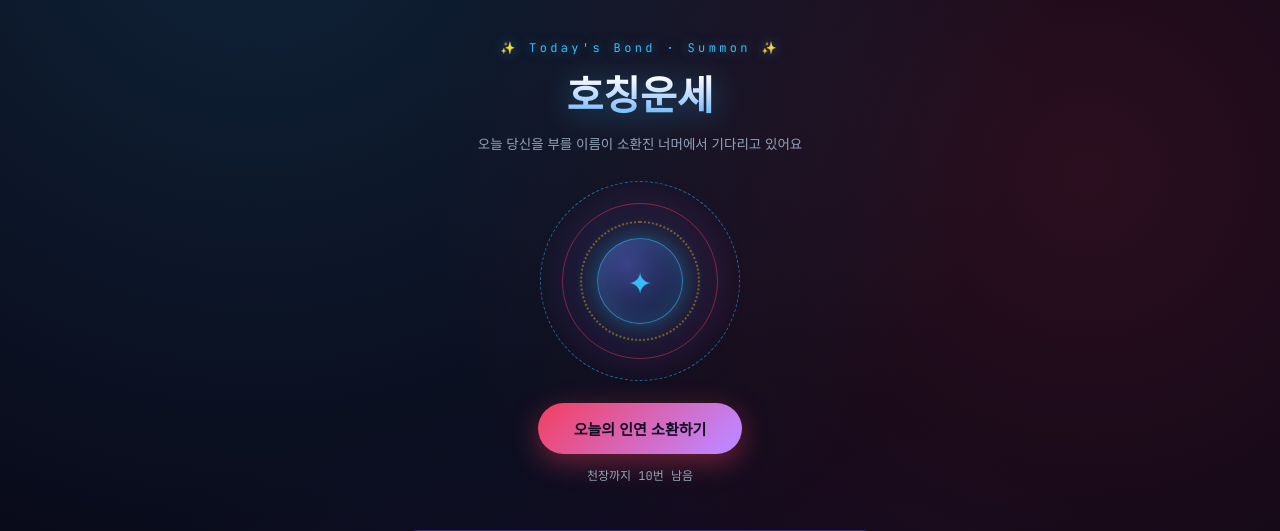
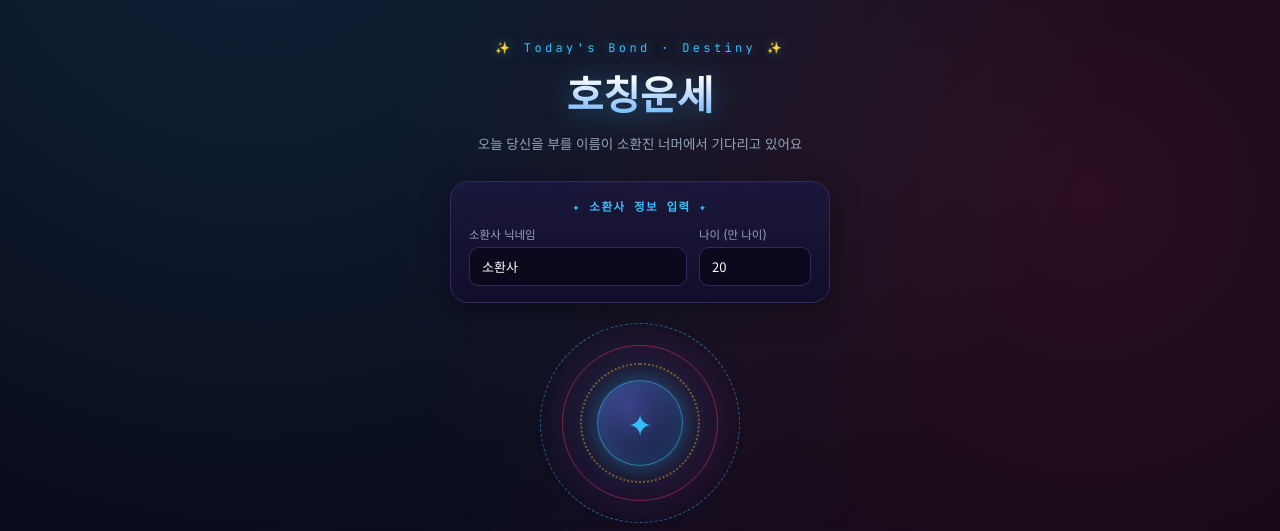
Before and after one commit to pbsu0413-byte/takufortune, a Flask app: page / in a window 1280 px wide. Shown: the top 531 px of the page. Run offline with Flask 3, Linux system fonts and the light colour scheme; data comes from the database, SQL or seed files in the repository; data that the repository does not hold is empty.

Commit message:
Feat: Add Summoner Nickname and Age profile personalization with localStorage sync and personalized fortune card engraving

```diff
--- a/static/script.js
+++ b/static/script.js
@@ -85,6 +85,38 @@
   const modalConfirm     = document.getElementById('modalConfirm');
 
   let currentResult = TODAY_RESULT || null;
+
+  // ============================================================
+  // 소환사 프로필 (닉네임 & 나이) 관리
+  // ============================================================
+  const userNameInput  = document.getElementById('userNameInput');
+  const userAgeInput   = document.getElementById('userAgeInput');
+  const mainFortuneGreeting = document.getElementById('mainFortuneGreeting');
+  const mFortuneGreeting    = document.getElementById('mFortuneGreeting');
+  const mainCardOwnerBadge  = document.getElementById('mainCardOwnerBadge');
+  const cardBackOwnerText   = document.getElementById('cardBackOwnerText');
+
+  function getProfile() {
+    const name = (userNameInput && userNameInput.value.trim()) || localStorage.getItem('tf_name') || '소환사';
+    const age  = (userAgeInput && userAgeInput.value.trim()) || localStorage.getItem('tf_age') || '20';
+    return { name, age };
+  }
+
+  function saveProfile() {
+    if (userNameInput) localStorage.setItem('tf_name', userNameInput.value.trim() || '소환사');
+    if (userAgeInput)  localStorage.setItem('tf_age', userAgeInput.value.trim() || '20');
+  }
+
+  // 로컬스토리지에서 복원
+  if (userNameInput && localStorage.getItem('tf_name')) {
+    userNameInput.value = localStorage.getItem('tf_name');
+  }
+  if (userAgeInput && localStorage.getItem('tf_age')) {
+    userAgeInput.value = localStorage.getItem('tf_age');
+  }
+  if (userNameInput) userNameInput.addEventListener('input', saveProfile);
+  if (userAgeInput)  userAgeInput.addEventListener('input', saveProfile);
+
   let pendingData = null;
   let isPulling   = false;
   let currentCleanup = null;
@@ -155,6 +187,13 @@
     mRarityBadge.textContent = data.tier;
     mTermText.textContent    = data.term;
     mGameText.textContent    = data.game;
+    const prof = getProfile();
+    if (mFortuneGreeting) {
+      mFortuneGreeting.textContent = `📜 [ ${prof.name} (${prof.age}세) 님의 오늘의 인연 ]`;
+    }
+    if (cardBackOwnerText) {
+      cardBackOwnerText.textContent = `${prof.name} 님의 인연이 개봉됩니다...`;
+    }
     mFortuneText.textContent = data.text;
     mLuckyColor.textContent  = data.color;
     mLuckyNumber.textContent = data.num;
@@ -682,6 +721,13 @@
       mainRarityBadge.textContent = data.tier;
       mainTermText.textContent    = data.term;
       mainGameText.textContent    = data.game;
+      const prof = getProfile();
+      if (mainFortuneGreeting) {
+        mainFortuneGreeting.textContent = `📜 [ ${prof.name} (${prof.age}세) 님의 오늘의 인연 ]`;
+      }
+      if (mainCardOwnerBadge) {
+        mainCardOwnerBadge.textContent = `✦ ${prof.name} 님의 소환 결과 ✦`;
+      }
       mainFortuneText.textContent = data.text;
       mainLuckyColor.textContent  = data.color;
       mainLuckyNumber.textContent = data.num;
--- a/static/style.css
+++ b/static/style.css
@@ -520,3 +520,32 @@ h3{font-size:13px;color:var(--muted);margin:0 0 14px;font-weight:700;letter-spac
 .dot-R{background:var(--silver);}
 .empty-msg{color:var(--muted);font-size:13px;}
 footer{text-align:center;color:var(--muted);font-size:11.5px;margin-top:34px;line-height:1.6;}
+
+/* ---- 소환사 프로필 입력 폼 ---- */
+.profile-card{
+  width:100%;max-width:380px;background:linear-gradient(180deg, rgba(28,24,62,0.85), rgba(18,14,42,0.92));
+  border:1px solid var(--line);border-radius:18px;padding:16px 18px;margin-bottom:20px;
+  box-shadow:0 8px 30px rgba(0,0,0,0.35);backdrop-filter:blur(6px);
+}
+.profile-card-title{
+  font-family:'JetBrains Mono',monospace;font-size:11.5px;font-weight:700;letter-spacing:1.5px;
+  color:var(--cyan);text-align:center;margin-bottom:12px;
+}
+.profile-fields{display:flex;gap:12px;}
+.field-group{flex:1;display:flex;flex-direction:column;gap:5px;}
+.field-group label{
+  font-size:11.5px;color:var(--muted);font-weight:500;
+}
+.field-group input{
+  background:rgba(10,7,24,0.8);border:1px solid var(--line);border-radius:10px;
+  padding:9px 12px;color:#fff;font-size:13px;font-family:'Noto Sans KR',sans-serif;
+  transition:all .2s;outline:none;
+}
+.field-group input:focus{
+  border-color:var(--cyan);box-shadow:0 0 12px rgba(56,189,248,0.3);background:rgba(15,11,35,0.95);
+}
+
+.fortune-owner-greeting{
+  font-family:'JetBrains Mono',monospace;font-size:12px;color:var(--cyan);
+  margin:0 0 6px;font-weight:700;letter-spacing:0.5px;
+}
--- a/templates/index.html
+++ b/templates/index.html
@@ -6,20 +6,35 @@
 <title>호칭운세</title>
 <link rel="preconnect" href="https://fonts.googleapis.com">
 <link href="https://fonts.googleapis.com/css2?family=Cinzel+Decorative:wght@700;900&family=Black+Han+Sans&family=Noto+Sans+KR:wght@400;500;700&family=JetBrains+Mono:wght@400;600;700&display=swap" rel="stylesheet">
-<link rel="stylesheet" href="{{ url_for('static', filename='style.css') }}?v=20260827_02">
+<link rel="stylesheet" href="{{ url_for('static', filename='style.css') }}?v=20260827_05">
 </head>
 <body>
   <div class="page">
     <header>
-      <p class="eyebrow">✨ Today's Bond · Summon ✨</p>
+      <p class="eyebrow">✨ Today's Bond · Destiny ✨</p>
       <h1>호칭운세</h1>
       <p class="sub">오늘 당신을 부를 이름이 소환진 너머에서 기다리고 있어요</p>
     </header>
 
-    <!-- 메인 히어로 섹션 (뽑기 전: 오브 / 뽑은 후: 결과 카드) -->
+    <!-- 메인 히어로 섹션 (뽑기 전: 오브 + 프로필 입력 / 뽑은 후: 결과 카드) -->
     <section class="main-hero">
-      <!-- 1) 아직 안 뽑았을 때: 소환 오브 -->
+      <!-- 1) 아직 안 뽑았을 때: 소환사 프로필 입력 + 소환 오브 -->
       <div class="orb-wrap" id="orbWrap" {% if already_pulled %}hidden{% endif %}>
+        <!-- 소환사 운세 정보 입력 폼 -->
+        <div class="profile-card">
+          <div class="profile-card-title">✦ 소환사 정보 입력 ✦</div>
+          <div class="profile-fields">
+            <div class="field-group">
+              <label for="userNameInput">소환사 닉네임</label>
+              <input type="text" id="userNameInput" placeholder="예: 샬레의 센세, 지휘관" maxlength="12" value="소환사">
+            </div>
+            <div class="field-group">
+              <label for="userAgeInput">나이 (만 나이)</label>
+              <input type="number" id="userAgeInput" placeholder="예: 24" min="1" max="120" value="20">
+            </div>
+          </div>
+        </div>
+
         <div class="orb" id="orb">
           <div class="orb-aura"></div>
           <div class="ring ring1"></div>
@@ -33,7 +48,7 @@
 
       <!-- 2) 이미 뽑았을 때: 메인 화면에 상시 전시되는 결과 카드 -->
       <div class="main-card-wrap" id="mainCardWrap" {% if not already_pulled %}hidden{% endif %}>
-        <div class="main-card-badge">✦ 오늘의 소환 결과 ✦</div>
+        <div class="main-card-badge" id="mainCardOwnerBadge">✦ 오늘의 소환 결과 ✦</div>
         <div class="card main-display-card tier-{{ today_result_json.tier if today_result_json else 'SSR' }}" id="mainDisplayCard">
           <div class="card-art-wrap">
             <img class="card-art-img" id="mainCardArt" src="/static/images/{{ today_result_json.entry_id if today_result_json else 'sense' }}.svg" alt="">
@@ -42,6 +57,7 @@
           <h2 class="term" id="mainTermText">{{ today_result_json.term if today_result_json else '' }}</h2>
           <p class="game" id="mainGameText">{{ today_result_json.game if today_result_json else '' }}</p>
           <div class="divider"></div>
+          <p class="fortune-owner-greeting" id="mainFortuneGreeting"></p>
           <p class="fortune" id="mainFortuneText">{{ today_result_json.text if today_result_json else '' }}</p>
           <div class="details">
             <span>행운의 색 <b id="mainLuckyColor">{{ today_result_json.color if today_result_json else '' }}</b></span>
@@ -87,7 +103,6 @@
 
   <!-- 소환 모달 -->
   <div class="modal-overlay" id="modalOverlay" hidden>
-    <!-- 테마별 배경 특수 이펙트 레이어 -->
     <div class="theme-ambient-fx" id="themeAmbientFx">
       <div class="ambient-beam"></div>
       <div class="ambient-burst" id="ambientBurst"></div>
@@ -118,7 +133,6 @@
         <div class="gadget-box gadget-arsenal" id="gadgetArsenal" hidden>
           <div class="mag-wrapper">
             <div class="mag-body">
-              <div class="mag-ribs"></div>
               <div class="mag-slot" id="magSlot">
                 <div class="bullet-row" data-idx="4"><span class="bullet-head"></span><span class="bullet-brass">5.56mm</span></div>
                 <div class="bullet-row" data-idx="3"><span class="bullet-head"></span><span class="bullet-brass">5.56mm</span></div>
@@ -145,7 +159,7 @@
                 <span class="schale-logo">SCHALE</span>
                 <span class="doc-code">DOC-2026-KR</span>
               </div>
-              <p class="doc-title">당번 학생 인연 서약서</p>
+              <p class="doc-title" id="schaleDocTitle">당번 학생 인연 서약서</p>
               <div class="sign-area">
                 <canvas id="schaleCanvas"></canvas>
                 <div class="sign-placeholder" id="signPlaceholder">여기에 서명을 남겨주세요</div>
@@ -165,7 +179,6 @@
           <div class="command-seal-plate">
             <svg class="seal-svg" viewBox="0 0 160 160">
               <circle class="seal-magic-circle" cx="80" cy="80" r="72"/>
-              <!-- 영주 3획 -->
               <path class="seal-stroke" id="sealStroke1" d="M80,25 C92,40 96,55 80,70 C64,55 68,40 80,25 Z"/>
               <path class="seal-stroke" id="sealStroke2" d="M68,60 C48,70 44,95 64,105 C74,95 78,75 68,60 Z"/>
               <path class="seal-stroke" id="sealStroke3" d="M92,60 C112,70 116,95 96,105 C86,95 82,75 92,60 Z"/>
@@ -275,7 +288,7 @@
                   <div class="seal-inner">TOP SECRET</div>
                 </div>
                 <p class="card-back-title">TODAY'S DESTINY</p>
-                <p class="card-back-sub">인연이 개봉됩니다...</p>
+                <p class="card-back-sub" id="cardBackOwnerText">소환사 님의 인연이 개봉됩니다...</p>
               </div>
             </div>
 
@@ -289,6 +302,7 @@
               <h2 class="term" id="mTermText"></h2>
               <p class="game" id="mGameText"></p>
               <div class="divider"></div>
+              <p class="fortune-owner-greeting" id="mFortuneGreeting"></p>
               <p class="fortune" id="mFortuneText"></p>
               <div class="details">
                 <span>행운의 색 <b id="mLuckyColor"></b></span>
@@ -306,6 +320,6 @@
     window.THEME_MAP = {{ theme_map | tojson }};
     window.TODAY_RESULT = {{ today_result_json | tojson }};
   </script>
-  <script src="{{ url_for('static', filename='script.js') }}?v=20260827_02"></script>
+  <script src="{{ url_for('static', filename='script.js') }}?v=20260827_05"></script>
 </body>
 </html>
```
